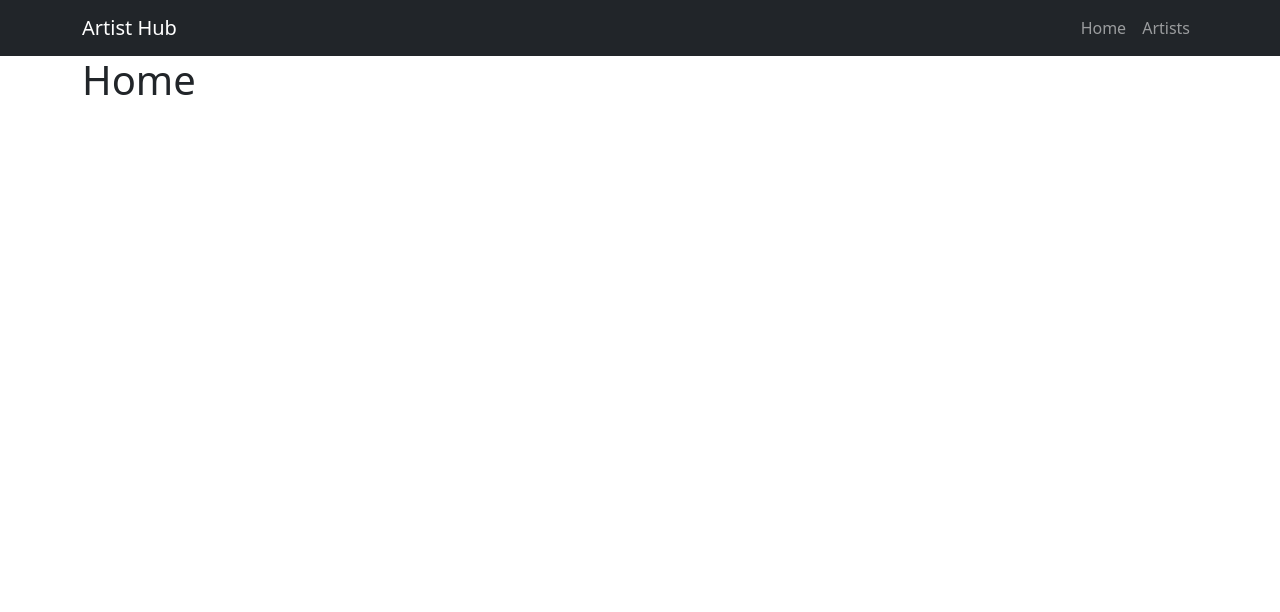
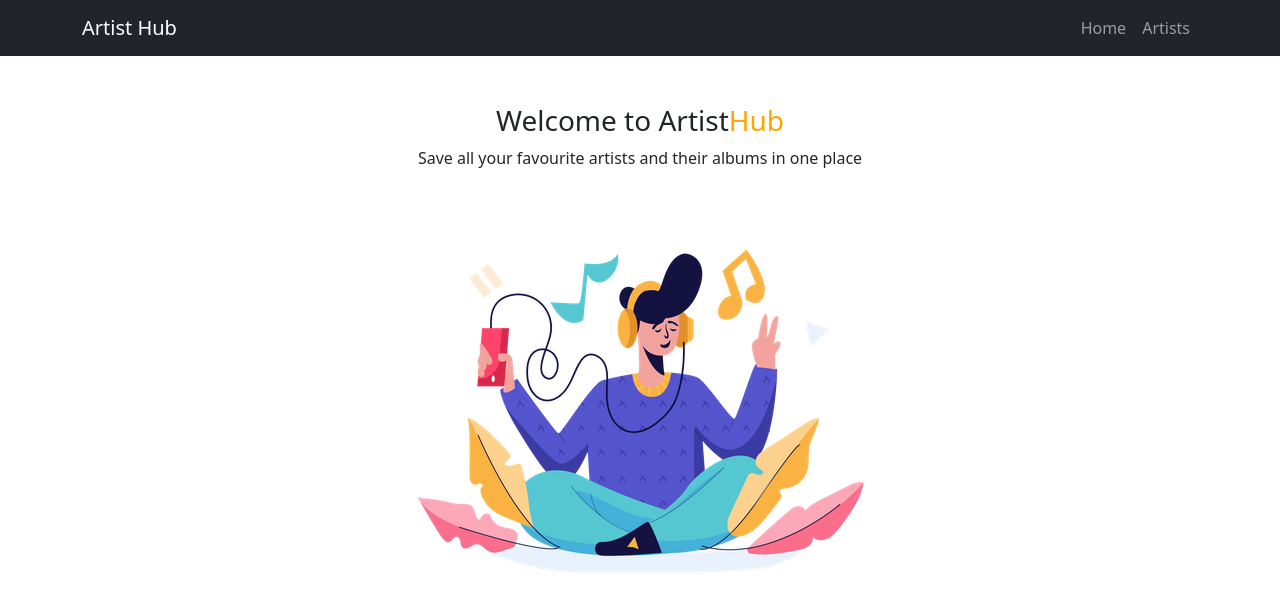
Before and after one commit to LaurentBaj/PGR305-Eksamen, a React (Create React App) app in the folder artist-app/: page / in a window 1280 px wide. Shown: the top 612 px of the page. Built offline with nearby package versions, Linux system fonts and the light colour scheme; no server answers.

Commit message:
home styling

```diff
--- a/artist-app/src/pages/Home.tsx
+++ b/artist-app/src/pages/Home.tsx
@@ -1,7 +1,25 @@
 import { FC } from "react";
+import { Col, Image, Row } from "react-bootstrap";
+import image from "../assets/home-image.png";
 
 const Home: FC = () => {
-  return <h1>Home</h1>;
+  return (
+    <>
+      <Row>
+        <Col className="text-center mt-5">
+          <h3>
+            Welcome to Artist<span style={{ color: "orange" }}>Hub</span>
+          </h3>
+          <p>Save all your favourite artists and their albums in one place</p>
+        </Col>
+      </Row>
+      <Row>
+        <Col className="text-center">
+          <Image src={image} alt={image} fluid />
+        </Col>
+      </Row>
+    </>
+  );
 };
 
 export default Home;
```
Also changed, not shown: artist-app/src/assets/home-image.png (added).
